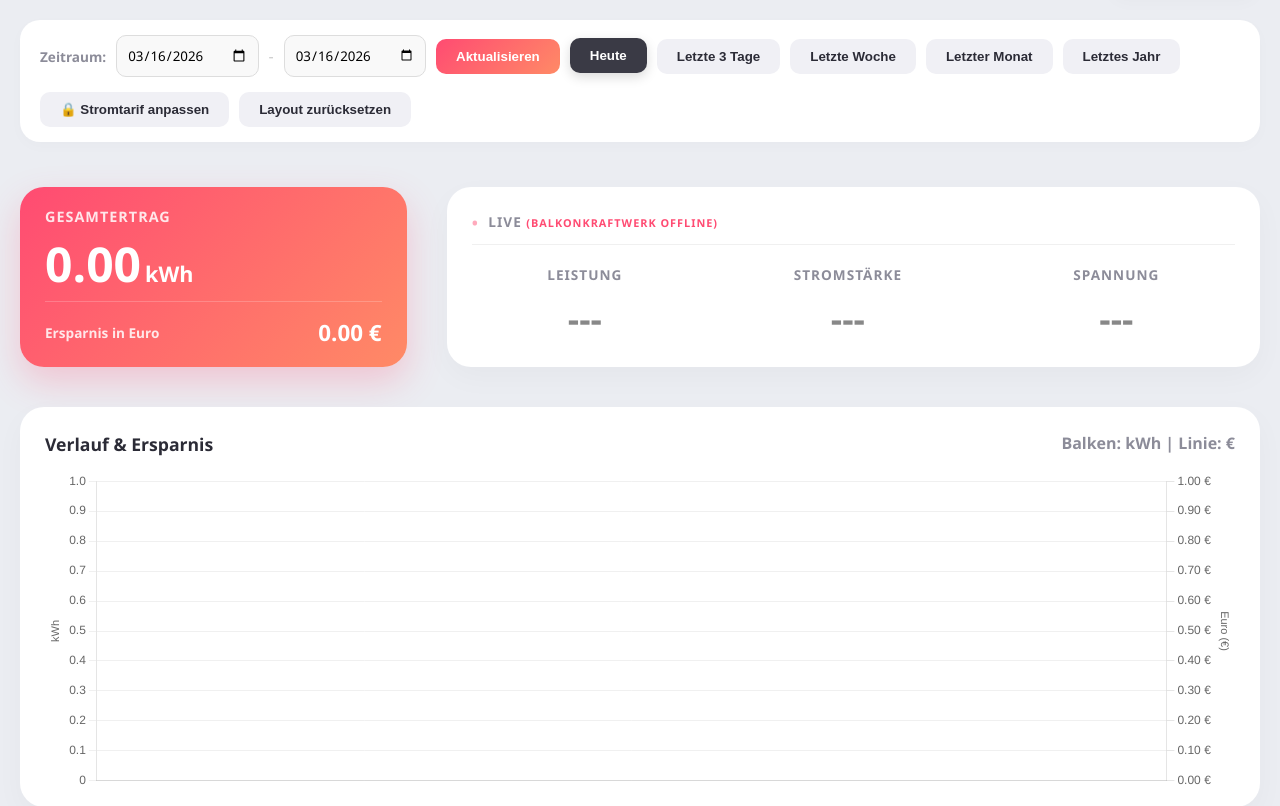
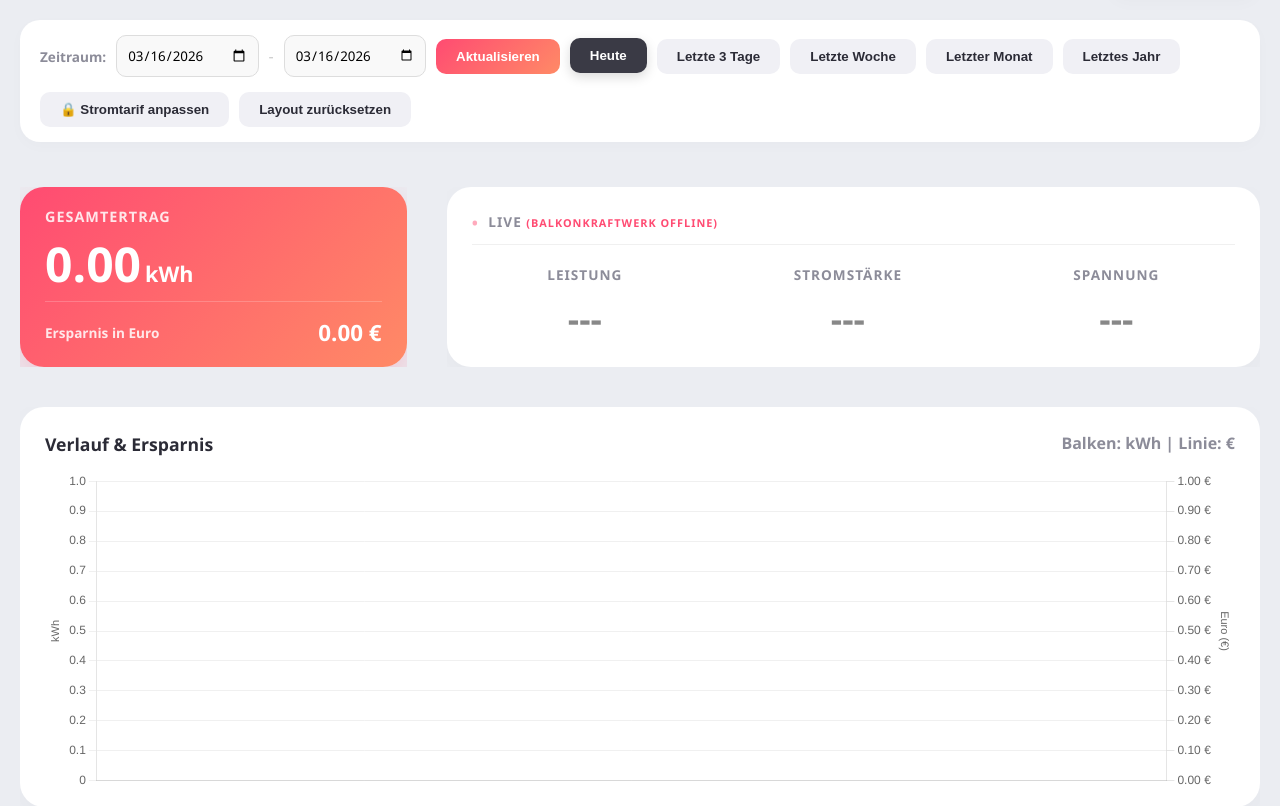
Before and after one commit to jacquesbach/balkonkraftwerk, a Flask app: page / in a window 1280 px wide. Shown: the part 59-865 px from the top of the page. Run offline with Flask 3, Linux system fonts and the light colour scheme; data comes from the database, SQL or seed files in the repository; data that the repository does not hold is empty; some libraries are stand-ins or nearby versions.

Commit message:
Change overflow in gridstack card item content style

```diff
--- a/static/css/style.css
+++ b/static/css/style.css
@@ -164,9 +164,10 @@
   }
 
   .grid-stack-item-content {
-    overflow-x: hidden;
-    overflow-y: auto;
-    overflow: visible !important;
+    xoverflow-x: hidden;
+    xoverflow-y: auto;
+    xoverflow: visible !important;
+    overflow: hidden;
     background: transparent !important;
     box-shadow: none !important;
   }
```
